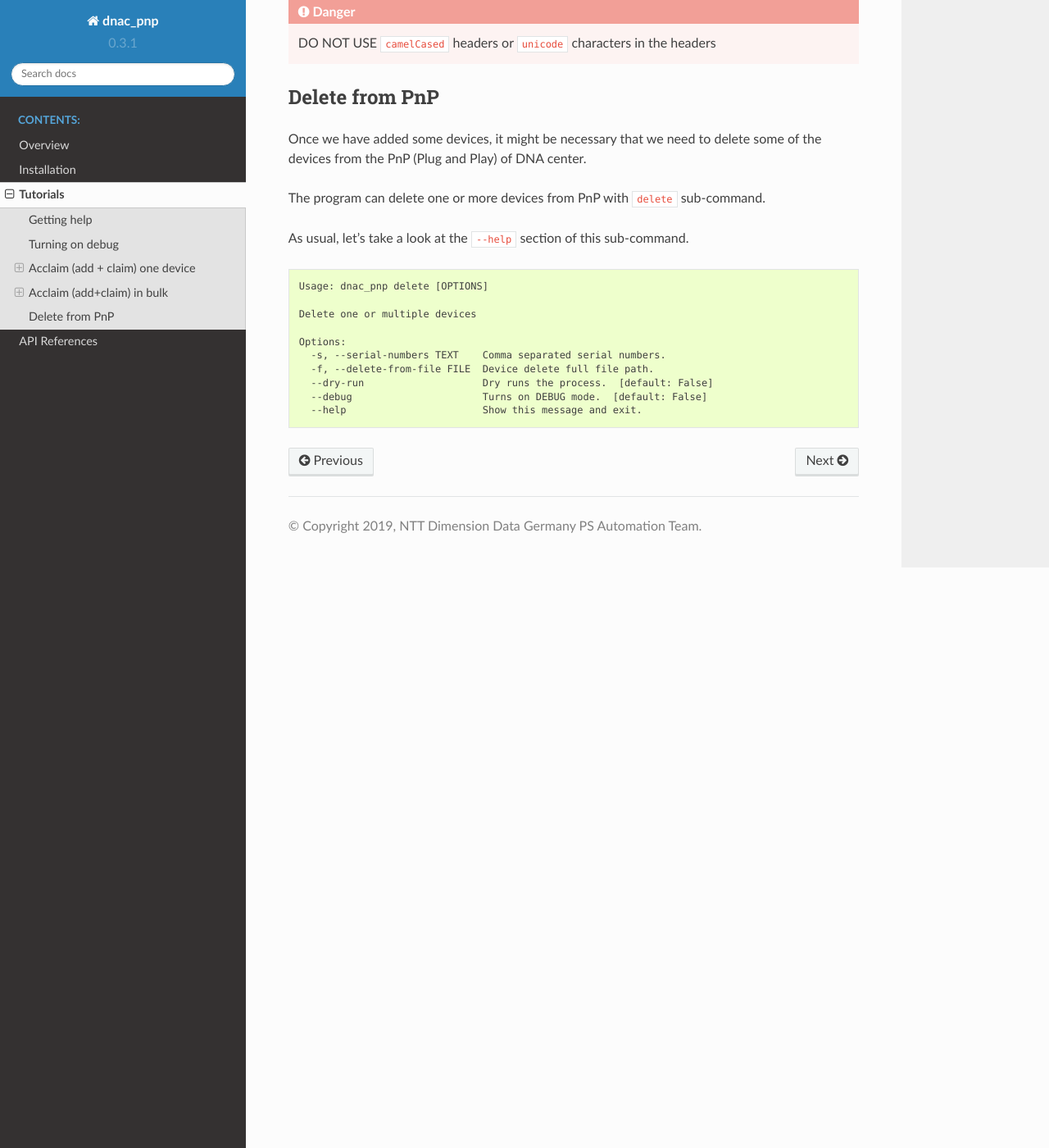
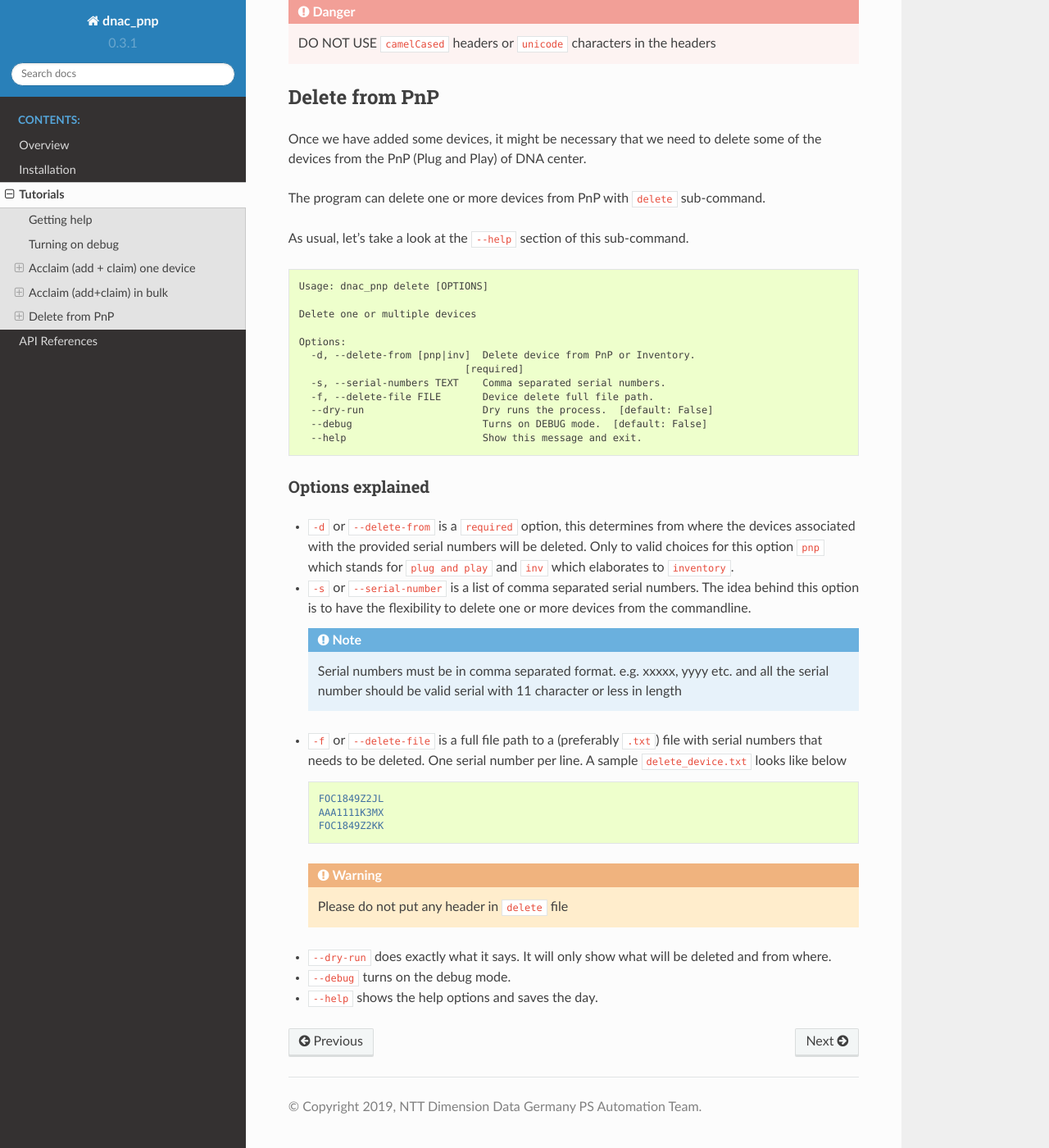
Before and after one commit to nttde/dnac_pnp, a Sphinx documentation site: the page built from docs/source/tutorials.rst, in a window 1280 px wide and 1400 px high, scrolled down 4250 px. Shown: the whole window at 82% size. Built offline with Sphinx 7.4.7 and the Read the Docs theme 2.0.0, drawn with Linux system fonts in a browser that asks for light colours.

Commit message:
updated delete instructions :shoe:

```diff
--- a/docs/source/tutorials.rst
+++ b/docs/source/tutorials.rst
@@ -235,8 +235,49 @@
    Delete one or multiple devices
 
    Options:
+     -d, --delete-from [pnp|inv]  Delete device from PnP or Inventory.
+                               [required]
      -s, --serial-numbers TEXT    Comma separated serial numbers.
-     -f, --delete-from-file FILE  Device delete full file path.
+     -f, --delete-file FILE       Device delete full file path.
      --dry-run                    Dry runs the process.  [default: False]
      --debug                      Turns on DEBUG mode.  [default: False]
      --help                       Show this message and exit.
+
+Options explained
+^^^^^^^^^^^^^^^^^
+
+- ``-d`` or ``--delete-from`` is a ``required`` option, this determines
+  from where the devices associated with the provided serial numbers will
+  be deleted. Only to valid choices for this option ``pnp`` which stands
+  for ``plug and play`` and ``inv`` which elaborates to ``inventory``.
+
+- ``-s`` or ``--serial-number`` is a list of comma separated serial numbers.
+  The idea behind this option is to have the flexibility to delete one or
+  more devices from the commandline.
+
+  .. note::
+
+     Serial numbers must be in comma separated format. e.g. xxxxx, yyyy etc.
+     and all the serial number should be valid serial with 11 character or
+     less in length
+
+- ``-f`` or ``--delete-file`` is a full file path to a (preferably ``.txt``)
+  file with serial numbers that needs to be deleted. One serial number per
+  line. A sample ``delete_device.txt`` looks like below
+
+  .. code-block:: ini
+
+     FOC1849Z2JL
+     AAA1111K3MX
+     FOC1849Z2KK
+
+  .. warning::
+
+     Please do not put any header in ``delete`` file
+
+- ``--dry-run`` does exactly what it says. It will only show what will be
+  deleted and from where.
+
+- ``--debug`` turns on the debug mode.
+
+- ``--help`` shows the help options and saves the day.
```
Also changed, not shown: 1 other file.
